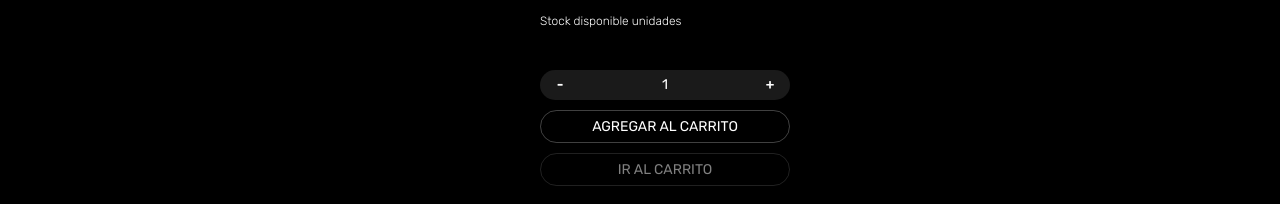
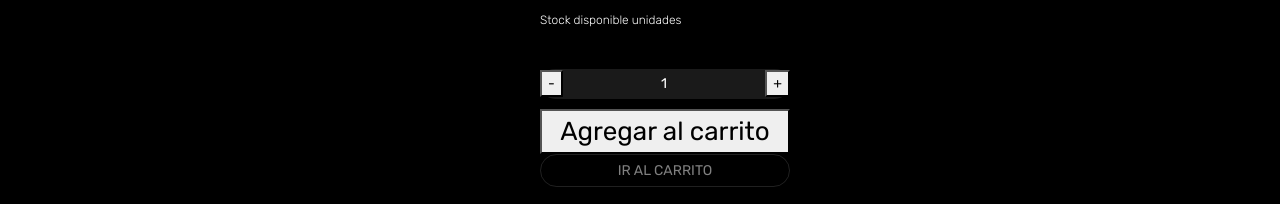
Before and after one commit to lucianozurlo/CoderReactJS-EntregaFinal, a React (Create React App) app: page /detail/1 in a window 1280 px wide. Shown: the part 282-486 px from the top of the page. Built offline with nearby package versions, Linux system fonts and the light colour scheme; no server answers; the database is empty.

Commit message:
Entrega final

```diff
--- a/src/components/CartItem/CartItem.js
+++ b/src/components/CartItem/CartItem.js
@@ -34,7 +34,7 @@ const CartItem = ({ id, band, album, quantity, price }) => {
                 </p>
             </div>
             <div className='ButtonClean'>
-                <a onClick={() => handleRemove(id)}>X</a>
+                <button onClick={() => handleRemove(id)}>X</button>
             </div>
         </article>
     )
--- a/src/components/CartWidget/CartWidget.js
+++ b/src/components/CartWidget/CartWidget.js
@@ -9,7 +9,7 @@ const CartWidget = () => {
     return (
         <div className='Cart'>
             <Link to='/cart'>
-                <img src={'/img/cart.svg'} />
+                <img src={'/img/cart.svg'} alt='' />
                 <div className='Counter'>{getQuantity()}</div>
             </Link>
         </div>
--- a/src/components/Counter/Counter.js
+++ b/src/components/Counter/Counter.js
@@ -21,15 +21,15 @@ const Counter = ({ initial, stock, onAdd, band, album }) => {
                     ? 'count disable'
                     : 'count'
             }>
-                <a onClick={decrement}>-</a>
+                <button onClick={decrement}>-</button>
                 {<p>{count}</p>}
-                <a onClick={increment}>+</a>
+                <button onClick={increment}>+</button>
             </div>
-            <a onClick={() => onAdd(count)} className={
+            <button onClick={() => onAdd(count)} className={
                 stock === 0
                     ? 'disable'
                     : 'cart'
-            }>Agregar al carrito</a>
+            }>Agregar al carrito</button>
         </div>
     )
 }
--- a/src/components/ItemDetail/ItemDetail.js
+++ b/src/components/ItemDetail/ItemDetail.js
@@ -6,8 +6,6 @@ import CartContext from '../../context/CartContext';
 import { useNotification } from '../../Notification/Notification';
 
 const ItemDetail = ({ id, band, album, price, description, cover, stock }) => {
-    const options = [{ id: 0, value: '', text: '-' }, { id: 1, value: '/', text: 'ItemDetailContainer' }, { id: 2, value: '/', text: 'Formulario' }]
-    const navigate = useNavigate()
 
     const { addItem, isInCart, getQuantityProd } = useContext(CartContext)
 
--- a/src/components/ItemDetailContainer/ItemDetailContainer.js
+++ b/src/components/ItemDetailContainer/ItemDetailContainer.js
@@ -7,7 +7,7 @@ import { getDoc, doc } from 'firebase/firestore';
 const ItemDetailContainer = (setCart, cart) => {
 
     const [product, setProduct] = useState()
-    const [loading, setLoading] = useState(false)
+    const [loading] = useState(false)
     const { productId } = useParams()
 
     useEffect(() => {
--- a/src/components/ItemListContainer/ItemListContainer.js
+++ b/src/components/ItemListContainer/ItemListContainer.js
@@ -1,5 +1,5 @@
 import { useState, useEffect } from 'react';
-import { getDocs, collection, query, where, limit, orderBy } from 'firebase/firestore'; import { useParams } from 'react-router-dom'
+import { getDocs, collection, query, where, orderBy } from 'firebase/firestore'; import { useParams } from 'react-router-dom'
 import ItemList from '../ItemList/ItemList'
 import { getProducts } from '../../services/firebase/firestore'
 import { useAsync } from '../../hooks/useAsync'
--- a/src/components/NavBar/NavBar.js
+++ b/src/components/NavBar/NavBar.js
@@ -23,7 +23,7 @@ const NavBar = () => {
         <>
             <nav className="NavBar">
                 <Link to='/'>
-                    <img className='Logo' src={'/img/logo.svg'} />
+                    <img className='Logo' src={'/img/logo.svg'} alt='' />
                 </Link>
                 <div className='Categories'>
                     {categories.map(cat =>
```
